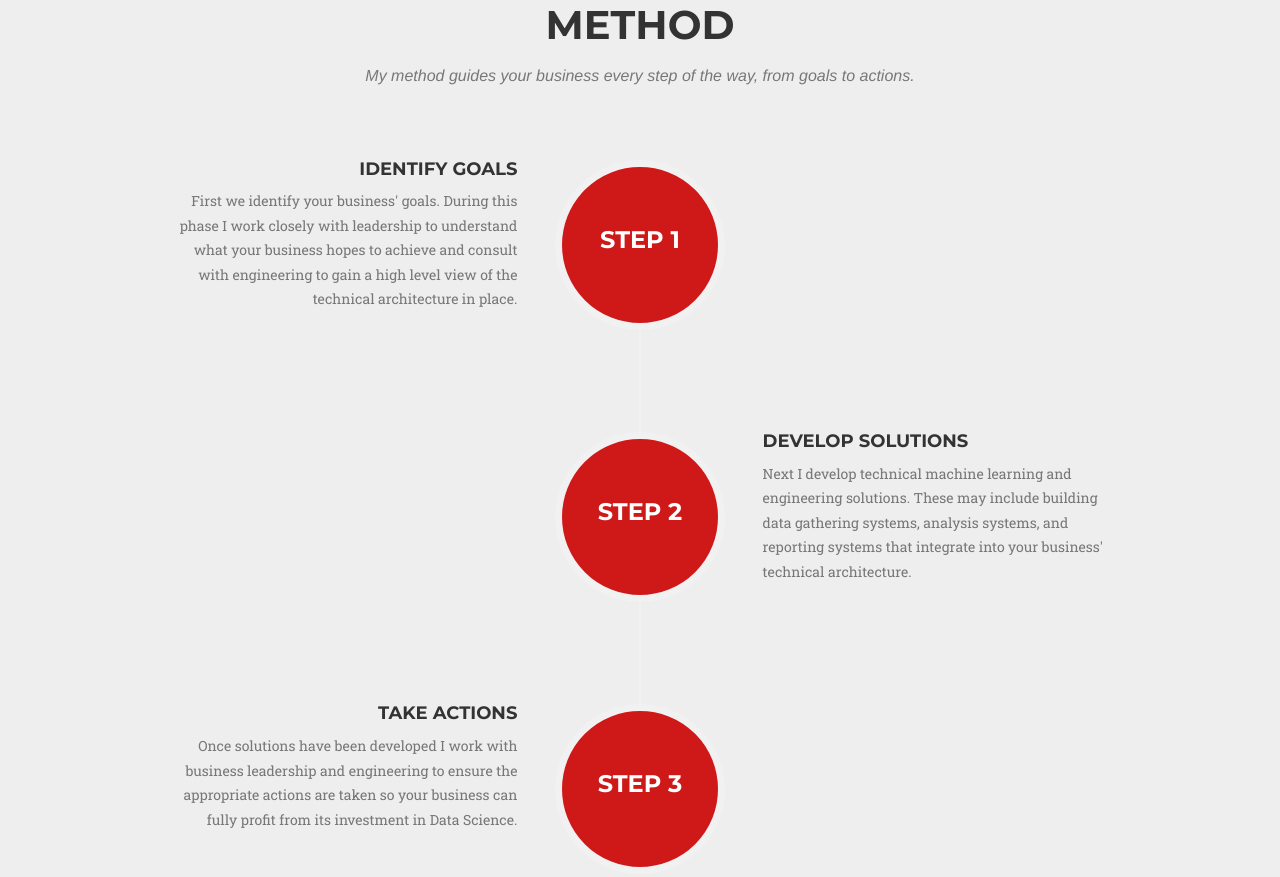
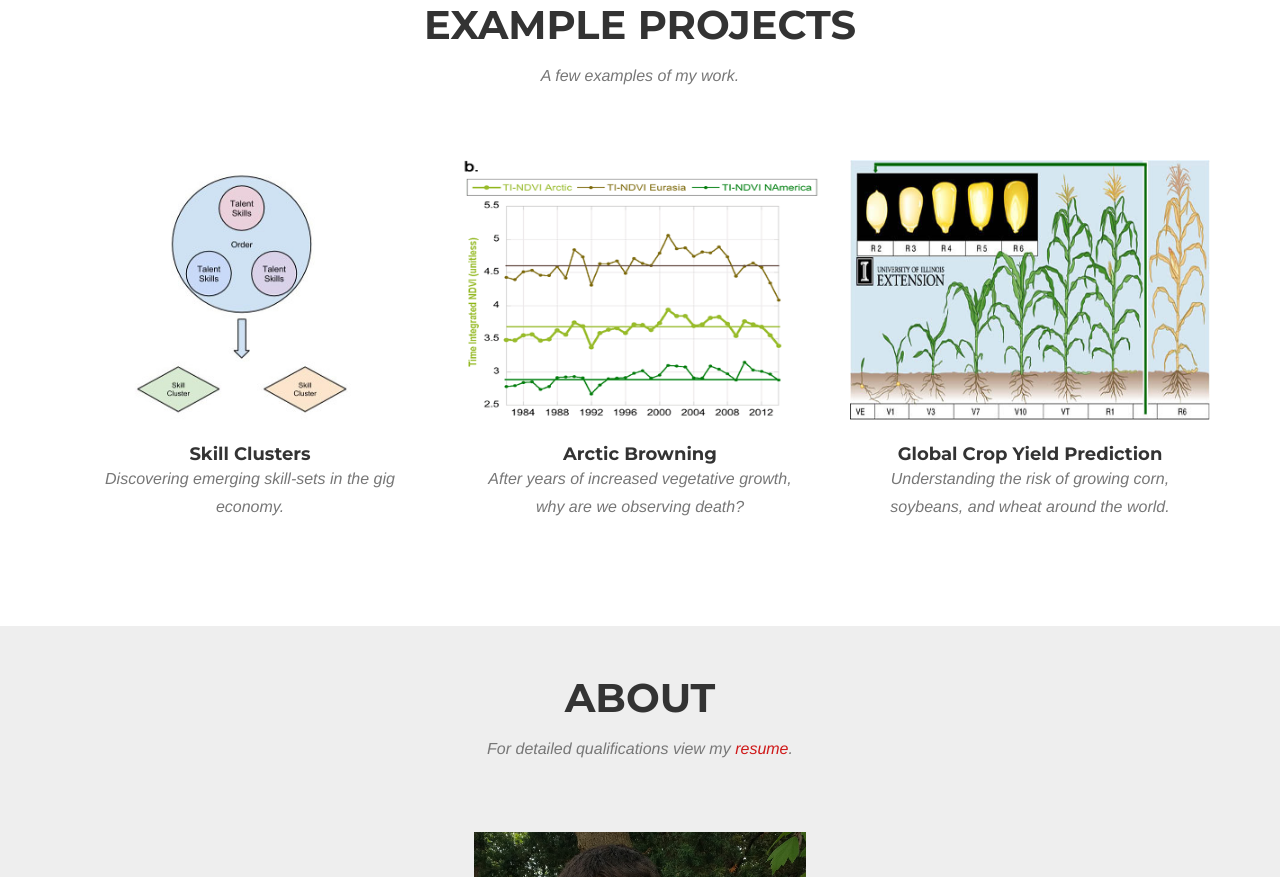
Before and after one commit to cfusting/cfusting.github.io, a website: page index.html in a window 1280 px wide. Shown: the part 1331-2208 px from the top of the page. Drawn offline with nearby package versions, Linux system fonts and the light colour scheme; a web font is replaced by a local one.

Commit message:
Removed method section

```diff
--- a/index.html
+++ b/index.html
@@ -54,9 +54,6 @@
                     </li>
                     <li>
                         <a class="page-scroll" href="#services">Services</a>
-                    </li>
-                    <li>
-                        <a class="page-scroll" href="#method">Method</a>
                     </li>
                     <li>
                         <a class="page-scroll" href="#portfolio">Portfolio</a>
@@ -119,67 +116,6 @@
             </div>
         </div>
     </section>
-
-<!-- Method Section -->
-    <section id="method" class="bg-light-gray">
-        <div class="container">
-            <div class="row">
-                <div class="col-lg-12 text-center">
-                    <h2 class="section-heading">Method</h2>
-                    <h3 class="section-subheading text-muted">My method guides your business every step of the way, from goals to actions.</h3>
-                </div>
-            </div>
-            <div class="row">
-                <div class="col-lg-12">
-                    <ul class="timeline">
-                        <li>
-                            <div class="timeline-image">
-                              <br><br>
-                              <h3>Step 1</h3>
-                            </div>
-                            <div class="timeline-panel">
-                                <div class="timeline-heading">
-                                    <h4>Identify Goals</h4>
-                                </div>
-                                <div class="timeline-body">
-                                    <p class="text-muted">First we identify your business' goals. During this phase I work closely with leadership to understand what your business hopes to achieve and consult with engineering to gain a high level view of the technical architecture in place.</p>
-                                </div>
-                            </div>
-                        </li>
-                        <li class="timeline-inverted">
-                            <div class="timeline-image">
-                              <br><br>
-                              <h3>Step 2</h3>
-                            </div>
-                            <div class="timeline-panel">
-                                <div class="timeline-heading">
-                                    <h4>Develop Solutions</h4>
-                                </div>
-                                <div class="timeline-body">
-                                    <p class="text-muted">Next I develop technical machine learning and engineering solutions. These may include building data gathering systems, analysis systems, and reporting systems that integrate into your business' technical architecture.</p>
-                                </div>
-                            </div>
-                        </li>
-                        <li>
-                            <div class="timeline-image">
-                                <br><br>
-                                <h3>Step 3</h3>
-                            </div>
-                            <div class="timeline-panel">
-                                <div class="timeline-heading">
-                                    <h4>Take Actions</h4>
-                                </div>
-                                <div class="timeline-body">
-                                    <p class="text-muted">Once solutions have been developed I work with business leadership and engineering to ensure the appropriate actions are taken so your business can fully profit from its investment in Data Science.</p>
-                                </div>
-                            </div>
-                        </li>
-                     </ul>
-                </div>
-            </div>
-        </div>
-    </section>
-
     <!-- Portfolio Grid Section -->
     <section id="portfolio">
         <div class="container">
```
